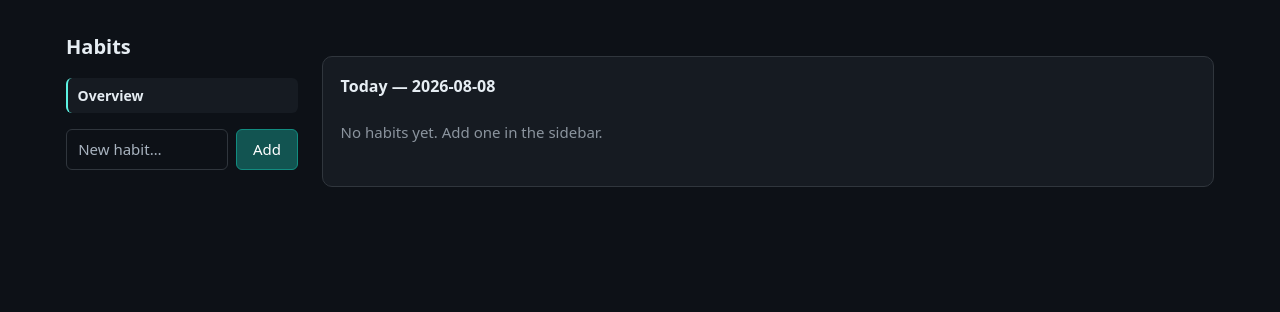
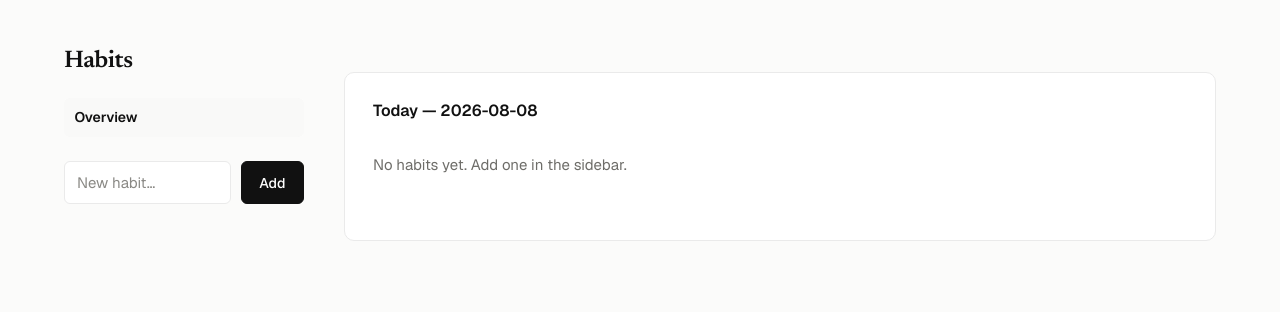
Before and after one commit to Oxyrine/Personal-Habit-Tracker, a Flask app: page / in a window 1280 px wide. Shown: the top 312 px of the page. Run offline with Flask 3, Linux system fonts and the light colour scheme; data comes from the database, SQL or seed files in the repository; data that the repository does not hold is empty.

Commit message:
Redesign UI in a warm-monochrome editorial style
Replaces the GitHub-dark teal theme with a white-canvas, high-contrast
minimalist system: Newsreader serif for hero headings, Geist Sans/Mono
for UI and data, 1px-bordered cards, muted pastel accents (pale-yellow
streak badge, pale-red danger states), and a bordered sage-green
heatmap ramp instead of a borderless fill so low levels stay legible
against white.

- Removed the flame emoji in favor of an inline SVG icon; added a
  trash icon to the delete button
- Added scroll-entry fade-ins via IntersectionObserver, gated behind
  a same-tick `.js` class so content stays visible with JS disabled,
  plus an 800ms safety-net timeout so a suspended/backgrounded tab
  (observed firsthand while testing) can never leave content stuck
  invisible
- All prior functional/accessibility work carries over unchanged:
  aria-live status, scroll-to-today, heatmap aria-labels, dashed
  .none vs solid .l0, focus rings, contrast-checked palette

Ignore local graphify-out/ and .claude/ tool artifacts.

```diff
--- a/static/app.js
+++ b/static/app.js
@@ -150,6 +150,27 @@ function showView() {
 addEventListener("hashchange", showView);
 showView();
 
+// --- scroll-entry reveal ------------------------------------------------
+// CSS only hides .reveal elements once .js is set (see index.html's inline
+// script), so this is pure enhancement: no JS means everything stays visible.
+const revealObserver = new IntersectionObserver(
+  (entries) => {
+    for (const entry of entries) {
+      if (!entry.isIntersecting) continue;
+      entry.target.classList.add("is-visible");
+      revealObserver.unobserve(entry.target);
+    }
+  },
+  { threshold: 0.1 }
+);
+for (const card of document.querySelectorAll(".reveal")) revealObserver.observe(card);
+
+// Backgrounded/prerendered tabs can suspend IntersectionObserver indefinitely —
+// never let content stay invisible waiting on a callback that may not come.
+setTimeout(() => {
+  for (const card of document.querySelectorAll(".reveal:not(.is-visible)")) card.classList.add("is-visible");
+}, 800);
+
 // --- toggling ---------------------------------------------------------------
 const status = document.getElementById("status");
 
--- a/static/style.css
+++ b/static/style.css
@@ -1,76 +1,112 @@
 :root {
-  --bg: #0d1117;
-  --card: #161b22;
-  --line: #30363d;
-  --text: #e6edf3;
-  --dim: #8b949e;
-  --dim-placeholder: #a8b3bf; /* brighter than --dim: 15px placeholder text needs 4.5:1, --dim only clears it at larger sizes */
+  /* warm monochrome canvas */
+  --canvas: #fbfbfa;
+  --surface: #ffffff;
+  --surface-2: #f9f9f8;
+  --border: #eaeaea;
+
+  /* ink */
+  --ink: #111111;
+  --ink-body: #2f3437;
+  --ink-muted: #6e6d69;
+  --ink-placeholder: #8a8985;
+
+  /* primary CTA */
+  --cta: #111111;
+  --cta-hover: #333333;
+
+  /* semantic pastels */
+  --danger-bg: #fdebec;
+  --danger-text: #9f2f2d;
+  --accent-bg: #fbf3db;
+  --accent-text: #956400;
+
+  /* heatmap: muted sage ramp, bordered so each level reads even near-white */
+  --l0: #e3e7dc;
+  --l1: #c3d6b4;
+  --l2: #97bf7f;
+  --l3: #6b9e4f;
+  --l4: #43722e;
+
+  --font-serif: "Newsreader", Georgia, "Times New Roman", serif;
+  --font-sans: "Geist", -apple-system, "SF Pro Display", "Helvetica Neue", Arial, sans-serif;
+  --font-mono: "Geist Mono", "SF Mono", "JetBrains Mono", ui-monospace, monospace;
+
   --cell: 12px;
   --gap: 3px;
-  /* teal completion ramp — deliberately not GitHub's green, and spread wider so
-     adjacent levels are distinguishable rather than near-identical hue steps */
-  --l0: #28394a;
-  --l1: #125451;
-  --l1-hover: #126861;
-  --l2: #128c80;
-  --l3: #1bcab5;
-  --l4: #5cf2e2;
-  --danger: #f85149;
+  --radius: 10px;
+  --ease: cubic-bezier(0.16, 1, 0.3, 1);
 }
 
 * { box-sizing: border-box; }
 
 body {
   margin: 0;
-  background: var(--bg);
-  color: var(--text);
-  font: 15px/1.5 ui-sans-serif, system-ui, -apple-system, Segoe UI, sans-serif;
+  background: var(--canvas);
+  color: var(--ink-body);
+  font: 15px/1.6 var(--font-sans);
+  -webkit-font-smoothing: antialiased;
 }
 
 .layout {
   display: grid;
-  grid-template-columns: 232px minmax(0, 1fr);
-  gap: 1.5rem;
-  max-width: 1180px;
+  grid-template-columns: 240px minmax(0, 1fr);
+  gap: 2.5rem;
+  max-width: 1200px;
   margin: 0 auto;
-  padding: 2rem 1rem;
+  padding: 3rem 1.5rem;
   align-items: start;
 }
 @media (max-width: 760px) {
-  .layout { grid-template-columns: minmax(0, 1fr); }
+  .layout { grid-template-columns: minmax(0, 1fr); gap: 2rem; padding: 2rem 1.25rem; }
 }
 
-h1 { font-size: 1.25rem; margin: 0 0 1rem; }
-h2 { font-size: 1rem; font-weight: 600; margin: 0; }
+h1 {
+  font: 600 1.5rem/1.1 var(--font-serif);
+  letter-spacing: -0.02em;
+  color: var(--ink);
+  margin: 0 0 1.5rem;
+}
+h2 { font: 600 1rem/1.3 var(--font-sans); color: var(--ink); margin: 0; }
+/* the per-habit page title is the one "hero heading" in this app */
+[data-view^="habit-"] h2 {
+  font: 500 1.5rem/1.15 var(--font-serif);
+  letter-spacing: -0.02em;
+}
 
 /* --- sidebar ------------------------------------------------------------ */
-/* only pin it once the sidebar is actually a column beside the content */
 @media (min-width: 761px) {
-  .sidebar { position: sticky; top: 2rem; }
+  .sidebar { position: sticky; top: 3rem; }
 }
-.nav { list-style: none; margin: 0 0 1rem; padding: 0; }
+.nav { list-style: none; margin: 0 0 1.5rem; padding: 0; }
 .nav a {
   display: flex;
   align-items: center;
   justify-content: space-between;
   gap: 0.5rem;
-  padding: 0.45rem 0.6rem;
+  padding: 0.5rem 0.65rem;
   border-radius: 6px;
-  border-left: 2px solid transparent;
-  color: var(--dim);
+  color: var(--ink-muted);
   text-decoration: none;
   font-size: 14px;
+  transition: background-color 150ms var(--ease), color 150ms var(--ease);
 }
-.nav a:hover { background: var(--card); color: var(--text); }
-.nav a.active {
-  background: var(--card);
-  border-left-color: var(--l4);
-  color: var(--text);
-  font-weight: 600;
+.nav a:hover { background: var(--surface-2); color: var(--ink); }
+.nav a.active { background: var(--surface-2); color: var(--ink); font-weight: 600; }
+.nav-name { overflow: hidden; text-overflow: ellipsis; white-space: nowrap; }
+
+.badge {
+  display: inline-flex;
+  align-items: center;
+  gap: 0.3rem;
+  padding: 0.15rem 0.5rem;
+  border-radius: 9999px;
+  background: var(--accent-bg);
+  color: var(--accent-text);
+  font: 600 11px/1 var(--font-mono);
+  white-space: nowrap;
 }
-.nav-name { overflow: hidden; text-overflow: ellipsis; white-space: nowrap; }
-.badge { font-size: 12px; color: var(--dim); white-space: nowrap; }
-.nav a.active .badge b { color: var(--l4); }
+.badge svg { width: 11px; height: 11px; flex: none; }
 
 .section-head {
   display: flex;
@@ -78,28 +114,40 @@ h2 { font-size: 1rem; font-weight: 600; margin: 0; }
   justify-content: space-between;
   gap: 1rem;
   flex-wrap: wrap;
-  margin-bottom: 0.9rem;
+  margin-bottom: 1.25rem;
 }
-.sub { font-size: 12px; color: var(--dim); }
-p.sub { margin: 0.75rem 0 0; }
+.sub { font-size: 12px; color: var(--ink-muted); }
+p.sub { margin: 1rem 0 0; }
 
-.stats { display: flex; gap: 1.5rem; margin-bottom: 0.9rem; }
-.stat { display: flex; align-items: baseline; gap: 0.4rem; font-size: 12px; color: var(--dim); }
-.stat b { font-size: 1.35rem; color: var(--l4); font-variant-numeric: tabular-nums; }
+.stats { display: flex; gap: 2rem; margin-bottom: 1.5rem; }
+.stat { display: flex; flex-direction: column; gap: 0.15rem; }
+.stat b { font: 600 1.5rem/1 var(--font-mono); color: var(--ink); font-variant-numeric: tabular-nums; }
+.stat span { font-size: 12px; color: var(--ink-muted); }
 
 .card {
-  background: var(--card);
-  border: 1px solid var(--line);
-  border-radius: 10px;
-  padding: 1.1rem;
-  margin-bottom: 1.25rem;
+  background: var(--surface);
+  border: 1px solid var(--border);
+  border-radius: var(--radius);
+  padding: 1.75rem;
+  margin-bottom: 1.5rem;
+}
+
+/* --- scroll-entry reveal: content is visible by default; only animates
+   once app.js confirms JS is live and observes the element into view --- */
+.js .reveal { opacity: 0; transform: translateY(12px); }
+.reveal.is-visible {
+  opacity: 1;
+  transform: translateY(0);
+  transition: opacity 600ms var(--ease), transform 600ms var(--ease);
+}
+@media (prefers-reduced-motion: reduce) {
+  .js .reveal { opacity: 1; transform: none; }
+  .reveal.is-visible { transition: none; }
 }
 
 /* --- heatmap ------------------------------------------------------------ */
 .heatmap-scroll { overflow-x: auto; padding-bottom: 4px; }
-.heatmap-scroll:focus-visible { outline: 2px solid var(--l3); outline-offset: 2px; }
-/* app.js adds this only when the grid is actually scrolled past its start —
-   never fade cells that aren't clipped */
+.heatmap-scroll:focus-visible { outline: 2px solid var(--ink); outline-offset: 2px; }
 .heatmap-scroll.has-hidden-start {
   mask-image: linear-gradient(to right, transparent, black 24px);
 }
@@ -117,9 +165,10 @@ p.sub { margin: 0.75rem 0 0; }
 
 .months {
   grid-template-rows: 1em;
-  margin-bottom: 4px;
+  margin-bottom: 6px;
   font-size: 10px;
-  color: var(--dim);
+  font-family: var(--font-mono);
+  color: var(--ink-muted);
 }
 .months span { grid-row: 1; white-space: nowrap; }
 
@@ -128,100 +177,105 @@ p.sub { margin: 0.75rem 0 0; }
   height: var(--cell);
   border-radius: 2px;
   background: var(--l0);
-  outline: 1px solid rgba(255, 255, 255, 0.04);
-  outline-offset: -1px;
+  border: 1px solid var(--border);
 }
-.day.pad { background: transparent; outline: none; } /* leading blanks, not real days */
+.day.pad { background: transparent; border-color: transparent; } /* leading blanks, not real days */
 .day.none {
-  /* before the habit existed: outside the window, not a miss — must read
-     differently from l0 (tracked, not done), not just a 4%-alpha hairline */
+  /* before the habit existed: outside the window, not a miss */
   background: transparent;
-  outline: 1px dashed rgba(255, 255, 255, 0.12);
-  outline-offset: -1px;
+  border: 1px dashed #d8d8d5;
 }
-.l1 { background: var(--l1); }
-.l2 { background: var(--l2); }
-.l3 { background: var(--l3); }
-.l4 { background: var(--l4); }
+.l1 { background: var(--l1); border-color: rgba(0, 0, 0, 0.04); }
+.l2 { background: var(--l2); border-color: rgba(0, 0, 0, 0.06); }
+.l3 { background: var(--l3); border-color: rgba(0, 0, 0, 0.08); }
+.l4 { background: var(--l4); border-color: rgba(0, 0, 0, 0.1); }
 
 .legend {
   display: flex;
   align-items: center;
   gap: 3px;
   justify-content: flex-end;
-  margin-top: 0.6rem;
+  margin-top: 0.75rem;
   font-size: 11px;
-  color: var(--dim);
+  font-family: var(--font-mono);
+  color: var(--ink-muted);
 }
 .legend .day:first-of-type { margin-left: 4px; }
 .legend .day:last-of-type { margin-right: 4px; }
 
 /* --- checklist ---------------------------------------------------------- */
-.checklist { list-style: none; margin: 0 0 1rem; padding: 0; }
+.checklist { list-style: none; margin: 0 0 1.5rem; padding: 0; }
 .checklist li {
-  padding: 0.55rem 0;
-  border-bottom: 1px solid var(--line);
+  padding: 0.7rem 0;
+  border-bottom: 1px solid var(--border);
 }
 .checklist li:last-child { border-bottom: none; }
-.checklist label { display: flex; align-items: center; gap: 0.6rem; cursor: pointer; }
-.check { width: 16px; height: 16px; accent-color: var(--l3); cursor: pointer; }
-.check:checked + .name { color: var(--dim); text-decoration: line-through; }
+.checklist label { display: flex; align-items: center; gap: 0.7rem; cursor: pointer; }
+.check { width: 16px; height: 16px; accent-color: var(--ink); cursor: pointer; }
+.check:checked + .name { color: var(--ink-muted); text-decoration: line-through; }
 .check:disabled { opacity: 0.5; cursor: progress; }
-.empty { color: var(--dim); }
+.empty { color: var(--ink-muted); }
 
 /* --- save status: aria-live host, doubles as the visible error surface -- */
 .status {
   min-height: 1.2em;
-  margin: -0.3rem 0 0.8rem;
+  margin: -0.5rem 0 1rem;
   font-size: 13px;
-  color: var(--dim);
+  color: var(--ink-muted);
 }
-.status.error { color: var(--danger); }
+.status.error { color: var(--danger-text); }
 
 .today-toggle {
   display: inline-flex;
   align-items: center;
-  gap: 0.6rem;
-  margin-bottom: 1rem;
+  gap: 0.7rem;
+  margin-bottom: 1.5rem;
   cursor: pointer;
 }
 
 .danger {
-  padding: 0.35rem 0.75rem;
+  display: inline-flex;
+  align-items: center;
+  gap: 0.4rem;
+  padding: 0.4rem 0.85rem;
   background: transparent;
-  border: 1px solid var(--line);
+  border: 1px solid var(--border);
   border-radius: 6px;
-  color: var(--dim);
+  color: var(--ink-muted);
   font: inherit;
   font-size: 13px;
   cursor: pointer;
+  transition: background-color 150ms var(--ease), border-color 150ms var(--ease), color 150ms var(--ease);
 }
-.danger:hover { border-color: var(--danger); color: var(--danger); }
-.danger:focus-visible { outline: 2px solid var(--danger); outline-offset: 2px; }
+.danger:hover { background: var(--danger-bg); border-color: var(--danger-bg); color: var(--danger-text); }
+.danger:focus-visible { outline: 2px solid var(--danger-text); outline-offset: 2px; }
+.danger svg { width: 13px; height: 13px; flex: none; }
 
-.add { display: flex; gap: 0.5rem; }
+.add { display: flex; gap: 0.6rem; }
 .add input {
   flex: 1;
   min-width: 0;
-  padding: 0.5rem 0.7rem;
-  background: var(--bg);
-  border: 1px solid var(--line);
+  padding: 0.55rem 0.75rem;
+  background: var(--surface);
+  border: 1px solid var(--border);
   border-radius: 6px;
-  color: inherit;
+  color: var(--ink-body);
   font: inherit;
 }
-.add input::placeholder { color: var(--dim-placeholder); }
+.add input::placeholder { color: var(--ink-placeholder); }
 .add input:focus-visible,
 .nav a:focus-visible,
 .add button:focus-visible,
-.check:focus-visible { outline: 2px solid var(--l3); outline-offset: 2px; }
+.check:focus-visible { outline: 2px solid var(--ink); outline-offset: 2px; }
 .add button {
-  padding: 0.5rem 1rem;
-  background: var(--l1);
-  border: 1px solid var(--l2);
+  padding: 0.55rem 1.1rem;
+  background: var(--cta);
+  border: 1px solid var(--cta);
   border-radius: 6px;
   color: #fff;
-  font: inherit;
+  font: 500 14px/1 var(--font-sans);
   cursor: pointer;
+  transition: background-color 150ms var(--ease), transform 100ms var(--ease);
 }
-.add button:hover { background: var(--l1-hover); }
+.add button:hover { background: var(--cta-hover); border-color: var(--cta-hover); }
+.add button:active { transform: scale(0.98); }
--- a/templates/index.html
+++ b/templates/index.html
@@ -4,7 +4,11 @@
   <meta charset="utf-8">
   <meta name="viewport" content="width=device-width, initial-scale=1">
   <title>Habit Tracker</title>
+  <link rel="preconnect" href="https://fonts.googleapis.com">
+  <link rel="preconnect" href="https://fonts.gstatic.com" crossorigin>
+  <link href="https://fonts.googleapis.com/css2?family=Geist:wght@400;500;600&family=Geist+Mono:wght@400;500;600&family=Newsreader:ital,wght@0,500;0,600;1,500&display=swap" rel="stylesheet">
   <link rel="stylesheet" href="{{ url_for('static', filename='style.css') }}">
+  <script>document.documentElement.classList.add('js');</script>
 </head>
 <body>
 <div class="layout">
@@ -18,7 +22,10 @@
         <a href="#habit-{{ h.id }}" aria-label="{{ h.name }}">
           <span class="nav-name">{{ h.name }}</span>
           {# streak is decorative here; the habit's own section states it in full #}
-          <span class="badge" aria-hidden="true">&#128293;&nbsp;<b data-cur="{{ h.id }}">{{ h.current }}</b></span>
+          <span class="badge" aria-hidden="true">
+            <svg viewBox="0 0 16 16" fill="currentColor" aria-hidden="true"><path d="M8.5.5c.6 2 .3 3.4-.7 4.6-1 1.2-1.3 2.2-.9 3.4.3-1 .9-1.6 1.8-2 .1 1 .5 1.7 1.2 2.3.9.8 1.3 1.7 1.1 2.9C11.7 13.8 10.2 15 8 15c-2.7 0-4.5-1.7-4.5-4.2 0-1.8.9-3 1.9-4.1.4 1 .9 1.5 1.6 1.8-.5-2.3.1-4.2 1.5-6-.2 1 .1 1.7.8 2.2C9.6 3.9 9.2 2.1 8.5.5Z"/></svg>
+            <b data-cur="{{ h.id }}">{{ h.current }}</b>
+          </span>
         </a>
       </li>
       {% endfor %}
@@ -34,7 +41,7 @@
     <p id="status" class="status" role="status" aria-live="polite"></p>
 
     <section data-view="overview">
-      <div class="card">
+      <div class="card reveal">
         <header class="section-head"><h2>Today &mdash; {{ today }}</h2></header>
         <ul class="checklist">
           {% for h in habits %}
@@ -51,7 +58,7 @@
       </div>
 
       {% if habits %}
-      <div class="card">
+      <div class="card reveal">
         <header class="section-head">
           <h2>All habits</h2>
           <span class="sub">shade = habits completed that day</span>
@@ -69,12 +76,15 @@
 
     {% for h in habits %}
     <section data-view="habit-{{ h.id }}" hidden>
-      <div class="card">
+      <div class="card reveal">
         <header class="section-head">
           <h2>{{ h.name }}</h2>
           <form method="post" action="/habits/{{ h.id }}/delete"
                 onsubmit="return confirm('Delete “{{ h.name }}” and its entire history?')">
-            <button type="submit" class="danger">Delete</button>
+            <button type="submit" class="danger">
+              <svg viewBox="0 0 16 16" fill="currentColor" aria-hidden="true"><path d="M6 1.5h4a1 1 0 0 1 1 1V3h3v1.5H2V3h3v-.5a1 1 0 0 1 1-1Zm-2.5 4.5h9l-.6 8.1a1 1 0 0 1-1 .9H5.1a1 1 0 0 1-1-.9L3.5 6Z"/></svg>
+              Delete
+            </button>
           </form>
         </header>
 
```
Also changed, not shown: 1 other file.
